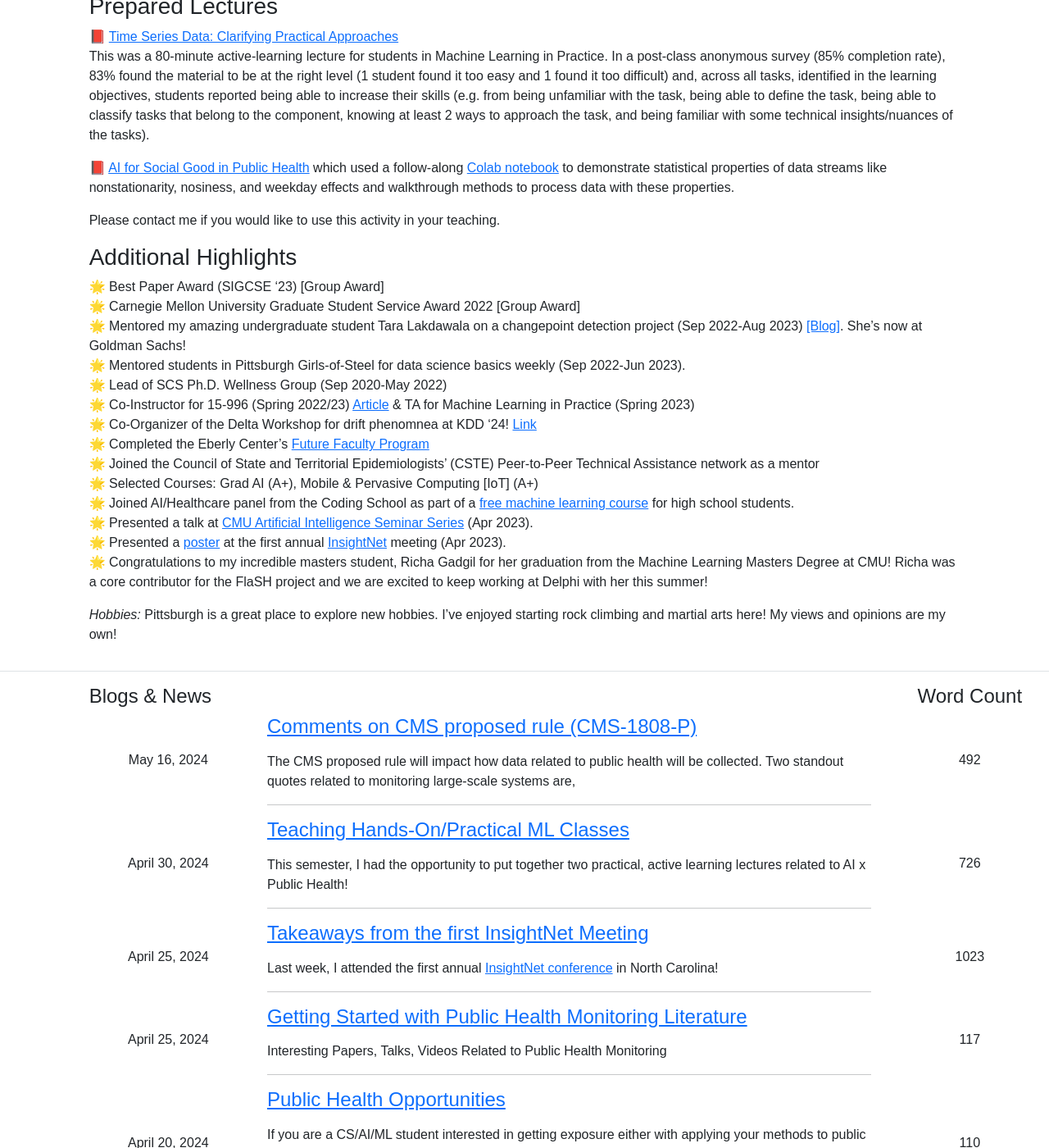
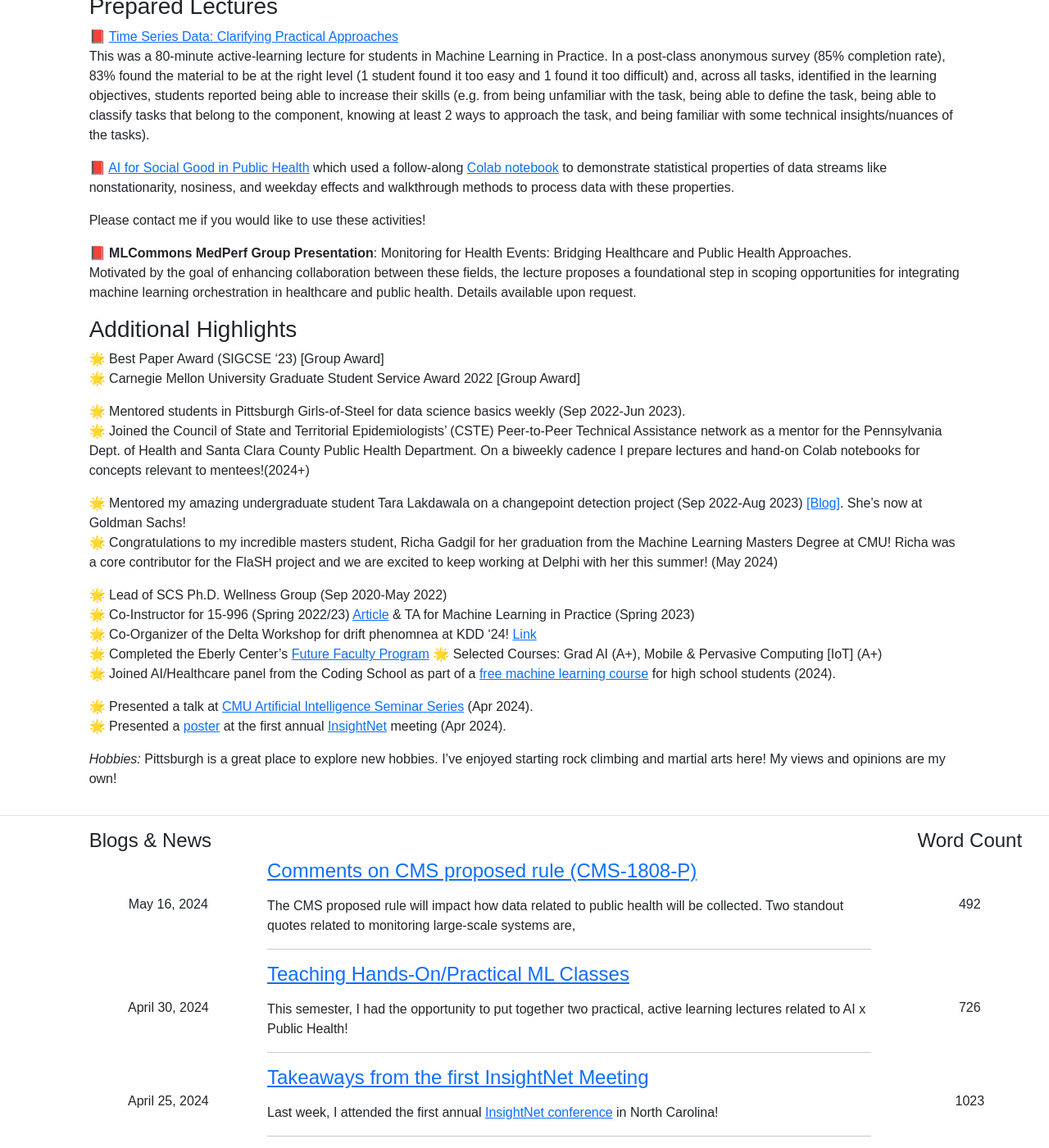
Before and after one commit to Ananya-Joshi/ananya-joshi.github.io, a Jekyll site: the page built from index.md, in a window 1280 px wide and 1400 px high, scrolled down 3147 px. Shown: the whole window at 82% size. Built offline with Jekyll 4.4.1, drawn with Linux system fonts in a browser that asks for light colours.

Commit message:
Update index.md

```diff
--- a/index.md
+++ b/index.md
@@ -21,25 +21,30 @@ This was a 80-minute active-learning lecture for students in Machine Learning in
 
 📕 [AI for Social Good in Public Health](https://docs.google.com/presentation/d/1eayOHzHUQv2tbIZbTszkDTOqwWQZxbVYpOQ_8SiL2-E/edit#slide=id.g2c74e183de7_0_1) which used a follow-along [Colab notebook](https://github.com/Ananya-Joshi/AISG_Time_Series_Follow_Along) to demonstrate statistical properties of data streams like nonstationarity, nosiness, and weekday effects and walkthrough methods to process data with these properties.
 
+Please contact me if you would like to use these activities!
 
-Please contact me if you would like to use this activity in your teaching.
+📕 **MLCommons MedPerf Group Presentation**: Monitoring for Health Events: Bridging Healthcare and Public Health Approaches.
+Motivated by the goal of enhancing collaboration between these fields, the lecture proposes a foundational step in scoping opportunities for integrating machine learning orchestration in healthcare and public health. Details available upon request.
 
 ### Additional Highlights
 🌟 Best Paper Award (SIGCSE '23) [Group Award]
 🌟 Carnegie Mellon University Graduate Student Service Award 2022 [Group Award]
+
+🌟 Mentored students in Pittsburgh Girls-of-Steel for data science basics weekly (Sep 2022-Jun 2023).
+🌟 Joined the Council of State and Territorial Epidemiologists' (CSTE) Peer-to-Peer Technical Assistance network as a mentor  for the Pennsylvania Dept. of Health and Santa Clara County Public Health Department. On a biweekly cadence I prepare lectures and hand-on Colab notebooks for concepts relevant to mentees!(2024+)
+
 🌟 Mentored my amazing undergraduate student Tara Lakdawala on a changepoint detection project (Sep 2022-Aug 2023) <a href="https://delphi.cmu.edu/blog/2023/12/20/exploratory-analysis-identifying-changing-variant-behavior-during-a-pandemic/" class="link-primary">[Blog]</a>. She's now at Goldman Sachs!
-🌟 Mentored students in Pittsburgh Girls-of-Steel for data science basics weekly (Sep 2022-Jun 2023).
+🌟 Congratulations to my incredible masters student, Richa Gadgil for her graduation from the Machine Learning Masters Degree at CMU! Richa was a core contributor for the FlaSH project and we are excited to keep working at Delphi with her this summer! (May 2024)
+
 🌟 Lead of SCS Ph.D. Wellness Group (Sep 2020-May 2022)
 🌟 Co-Instructor for 15-996 (Spring 2022/23) [Article](https://magazine.cs.cmu.edu/creating-a-jedi-mindset) & TA for Machine Learning in Practice (Spring 2023)
 🌟 Co-Organizer of the Delta Workshop for drift phenomnea at KDD '24! [Link](https://aiimlab.org/events/KDD_2024_Discovering_Drift_Phenomena_in_Evolving_Landscape.html)
 🌟 Completed the Eberly Center's [Future Faculty Program](https://drive.google.com/drive/folders/1Gpn3lKipagcTaLgiChta_YRaVf2oW5LF?usp=sharing)
-🌟 Joined the Council of State and Territorial Epidemiologists' (CSTE) Peer-to-Peer Technical Assistance network as a mentor
 🌟 Selected Courses: Grad AI (A+), Mobile & Pervasive Computing [IoT] (A+)
-🌟 Joined AI/Healthcare panel from the Coding School as part of a [free machine learning course](https://the-cs.org/train-course) for high school students.
-🌟 Presented a talk at [CMU Artificial Intelligence Seminar Series](https://www.cs.cmu.edu/~aiseminar/) (Apr 2023).
-🌟 Presented a [poster](https://docs.google.com/presentation/d/1D3113F9G8YakJzFu-xPZbn6m7aQe4Ym7cmy8Y1D2G8o/edit#slide=id.g25f4eb53bbd_0_0) at the first annual [InsightNet](https://insightnet.us/insight-net-annual-meeting-2024/) meeting (Apr 2023).
-🌟 Congratulations to my incredible masters student, Richa Gadgil for her graduation from the Machine Learning Masters Degree at CMU! Richa was a core contributor for the FlaSH project and we are excited to keep working at Delphi with her this summer!
+🌟 Joined AI/Healthcare panel from the Coding School as part of a [free machine learning course](https://the-cs.org/train-course) for high school students (2024).
 
+🌟 Presented a talk at [CMU Artificial Intelligence Seminar Series](https://www.cs.cmu.edu/~aiseminar/) (Apr 2024).
+🌟 Presented a [poster](https://docs.google.com/presentation/d/1D3113F9G8YakJzFu-xPZbn6m7aQe4Ym7cmy8Y1D2G8o/edit#slide=id.g25f4eb53bbd_0_0) at the first annual [InsightNet](https://insightnet.us/insight-net-annual-meeting-2024/) meeting (Apr 2024).
 
 *Hobbies:* Pittsburgh is a great place to explore new hobbies. I've enjoyed starting rock climbing and martial arts here!
 My views and opinions are my own!
```
